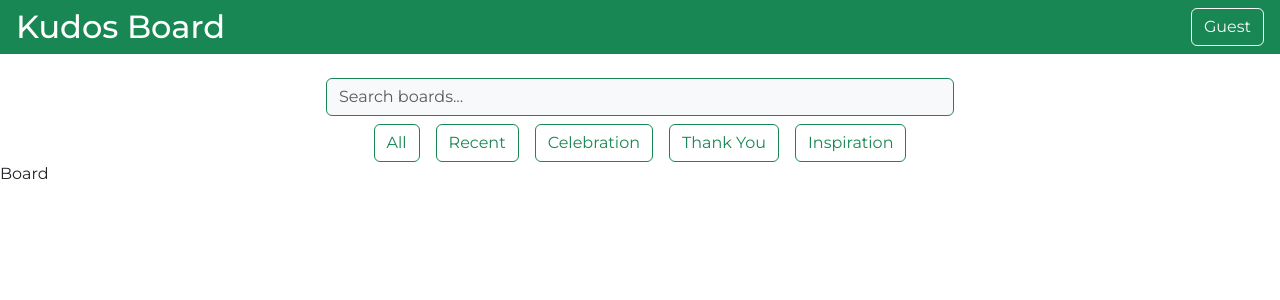
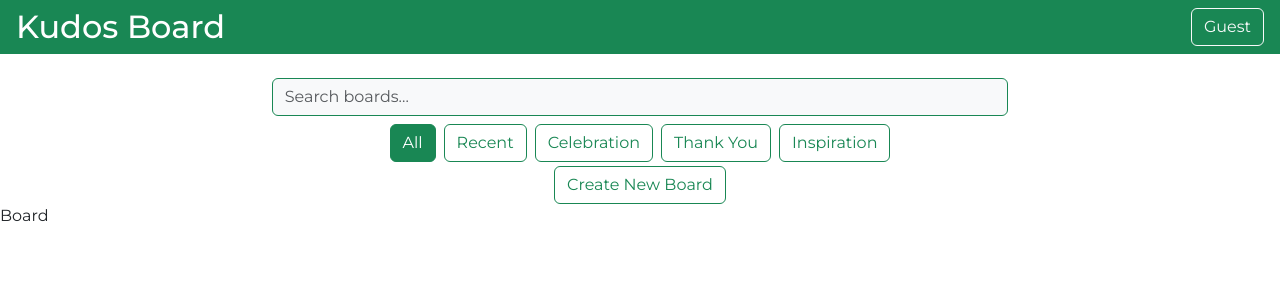
Before and after one commit to Eric-exe/Kudos-Board-Proj-3, a React (Vite) app in the folder client/: page / in a window 1280 px wide. Shown: the top 300 px of the page. Built offline with nearby package versions, Linux system fonts and the light colour scheme.

Commit message:
Added category buttons

```diff
--- a/client/package.json
+++ b/client/package.json
@@ -10,6 +10,7 @@
     "preview": "vite preview"
   },
   "dependencies": {
+    "prop-types": "^15.8.1",
     "react": "^18.2.0",
     "react-dom": "^18.2.0"
   },
--- a/client/src/index/App.jsx
+++ b/client/src/index/App.jsx
@@ -1,15 +1,20 @@
+import { useState } from "react";
 import "./App.css";
 import BrowseBar from "./BrowseBar";
 import Board from "./Board";
 
 function App() {
+    const [category, setCategory] = useState('All');
+
     return (
         <>
         <div className="d-flex justify-content-between text-white bg-success px-3 py-2">
             <h2 className="m-0">Kudos Board</h2>
             <button type="button" className="btn btn-outline-light">Guest</button>
         </div>
-            <BrowseBar />
+            <BrowseBar
+                category={[category, setCategory]}
+            />
             <Board />
         </>
     );
--- a/client/src/index/BrowseBar.jsx
+++ b/client/src/index/BrowseBar.jsx
@@ -1,23 +1,66 @@
-function BrowseBar() {
+import { useEffect } from "react";
+import propTypes from "prop-types";
+
+BrowseBar.propTypes = {
+    category: propTypes.array.isRequired, // 0 -> value, 1 -> function
+};
+
+function BrowseBar(props) {
+    // update the active button
+    useEffect(() => {
+        const buttons = document.querySelectorAll(".btn");
+        buttons.forEach((button) => {
+            if (button.value == props.category[0]) {
+                button.classList.add("active");
+            }
+            else {
+                button.classList.remove("active");
+            }
+        });
+    }, [props.category[0]]);
+
+    // handle the button click event
+    const handleCategoryClick = (event) => {
+        props.category[1](event.target.value);
+    };
+
     return (
         <>
-            <div className='row justify-content-center'>
-                <div className='col-6 pt-4 pb-2'>
-                    <input className="form-control bg-light border border-success" type="text" placeholder="Search boards..."></input>
+            <div className="row justify-content-center">
+                <div className="col-7 pt-4">
+                    <input
+                        className="form-control bg-light border border-success mb-1"
+                        type="text"
+                        placeholder="Search boards..."
+                    ></input>
                 </div>
             </div>
 
-            <div className='row justify-content-center'>
-                <div className='d-flex col-6 justify-content-center overflow-scroll'>
-                    <button className='btn btn-outline-success mx-2'>All</button>
-                    <button className='btn btn-outline-success mx-2'>Recent</button>
-                    <button className='btn btn-outline-success mx-2'>Celebration</button>
-                    <button className='btn btn-outline-success mx-2'>Thank You</button>
-                    <button className='btn btn-outline-success mx-2'>Inspiration</button>
-                </div>
+            <div className="d-flex flex-wrap justify-content-center">
+                <button className="btn btn-outline-success mt-1 mx-1" value="All" onClick={handleCategoryClick}>
+                    All
+                </button>
+                <button className="btn btn-outline-success mt-1 mx-1" value="Recent" onClick={handleCategoryClick}>
+                    Recent
+                </button>
+                <button className="btn btn-outline-success mt-1 mx-1" value="Celebration" onClick={handleCategoryClick}>
+                    Celebration
+                </button>
+                <button className="btn btn-outline-success mt-1 mx-1" value="Thank You" onClick={handleCategoryClick}>
+                    Thank You
+                </button>
+                <button className="btn btn-outline-success mt-1 mx-1" value="Inspiration" onClick={handleCategoryClick}>
+                    Inspiration
+                </button>
+            </div>
+
+            <div className="d-flex flex-wrap justify-content-center">
+                <button className="btn btn-outline-success mt-1 mx-1" value="Create">
+                    Create New Board
+                </button>
             </div>
         </>
-    )
+    );
 }
 
-export default BrowseBar
+export default BrowseBar;
--- a/client/src/index/index.css
+++ b/client/src/index/index.css
@@ -1,3 +1,4 @@
 * {
   font-family: 'Montserrat', sans-serif;
+  overflow-x: hidden;
 }
```
Also changed, not shown: 1 other file (tests, documents, lock files or other folders).
